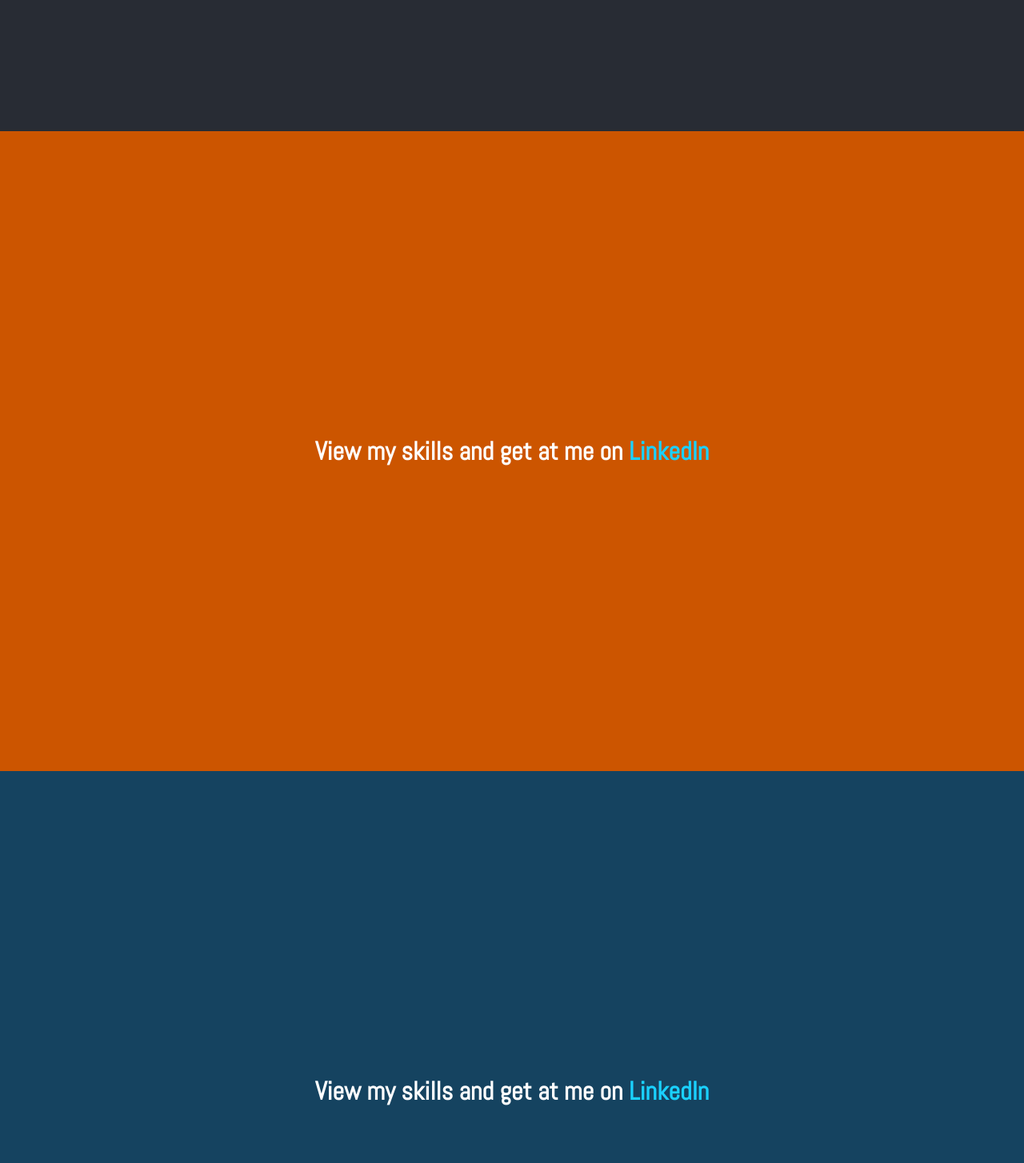
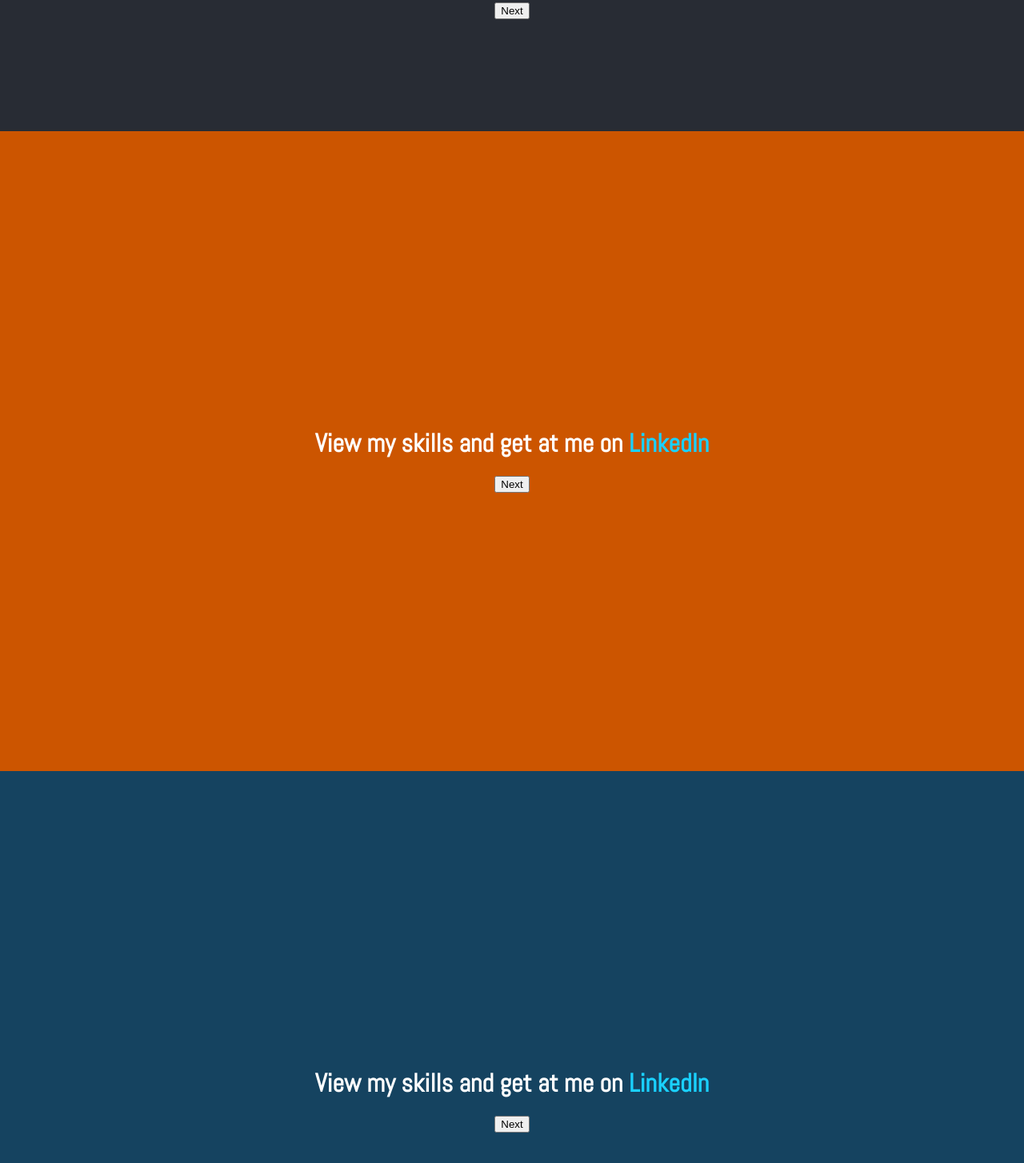
Before and after one commit to joshah-moors/joshah-moors.github.io, a React (Create React App) app: page / in a window 1280 px wide. Shown: the part 636-2090 px from the top of the page at 80% size. Built offline with nearby package versions, Linux system fonts and the light colour scheme.

Commit message:
Added next button with scroll animation

```diff
--- a/src/index.css
+++ b/src/index.css
@@ -1,3 +1,7 @@
+html {
+  scroll-behavior: smooth;
+}
+
 body {
   margin: 0;
   font-family: Abel, Consolas, monospace;
--- a/src/pages/index.js
+++ b/src/pages/index.js
@@ -6,6 +6,10 @@ import './index.css';
 import index from './index.jpg';
 
 class Splash extends Component {
+  scrollNext() {
+    let pageHeight = window.innerHeight;
+    window.scrollBy(0, pageHeight);
+  }
   render() {
     return (
       <div className="home">
@@ -25,6 +29,7 @@ class Splash extends Component {
             <i className="fa fa-youtube fa-2x"></i>
           </a>
         </p>
+        <button className="scroll-next" onClick={() => {this.scrollNext()}}>Next</button>
       </div>
     )
   }
@@ -32,11 +37,16 @@ class Splash extends Component {
 
 
 class Education extends Component {
+  scrollNext() {
+    let pageHeight = window.innerHeight;
+    window.scrollBy(0, pageHeight);
+  }
   render() {
     return (
       <div className="education">
         <h1>View my skills and get at me on <a href="https://www.linkedin.com/in/joshahmoors/"
                                                className="home-a">LinkedIn</a></h1>
+        <button className="scroll-next" onClick={() => {this.scrollNext()}}>Next</button>
       </div>
     )
   }
@@ -44,11 +54,16 @@ class Education extends Component {
 
 
 class Experience extends Component {
+  scrollNext() {
+    let pageHeight = window.innerHeight;
+    window.scrollBy(0, pageHeight);
+  }
   render() {
     return (
       <div className="experience">
         <h1>View my skills and get at me on <a href="https://www.linkedin.com/in/joshahmoors/"
                                                className="home-a">LinkedIn</a></h1>
+        <button className="scroll-next" onClick={() => {this.scrollNext()}}>Next</button>
       </div>
     )
   }
```
